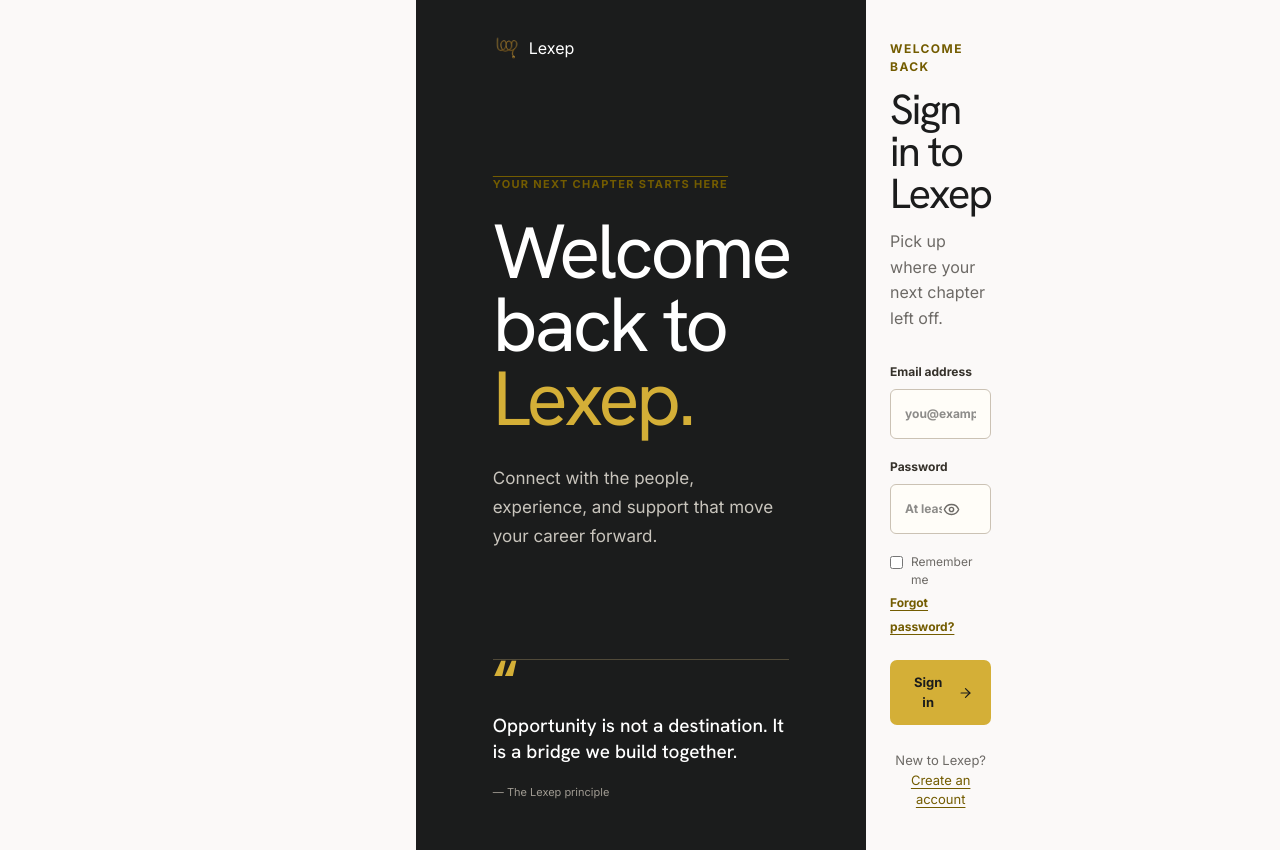
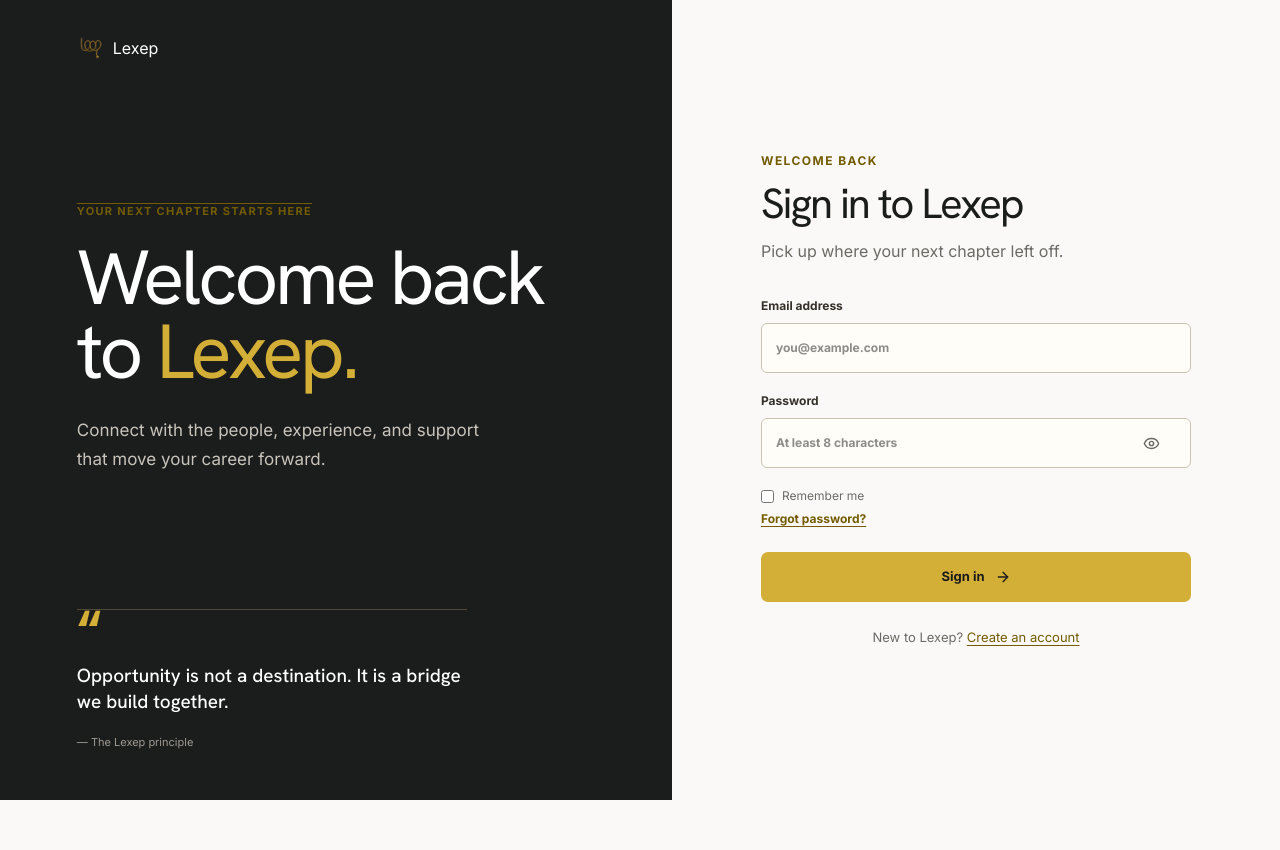
Before and after one commit to josephadeabah/lexep, a Next.js app in the folder frontend/: page /sign-in in a window 1280 px wide. After the commit the page ends 800 px from the top, so only its background shows below. Built offline with nearby package versions, Linux system fonts and the light colour scheme; no server answers.

Commit message:
Update layout.tsx

```diff
--- a/frontend/app/(auth)/layout.tsx
+++ b/frontend/app/(auth)/layout.tsx
@@ -1,7 +1,7 @@
 export default function AuthLayout({ children }: { children: React.ReactNode }) {
   return (
-    <div className="bg-surface px-gutter py-xl flex min-h-screen items-center justify-center">
-      <div className="w-full max-w-md">{children}</div>
+    <div>
+      <div className="w-full">{children}</div>
     </div>
   );
 }
```
